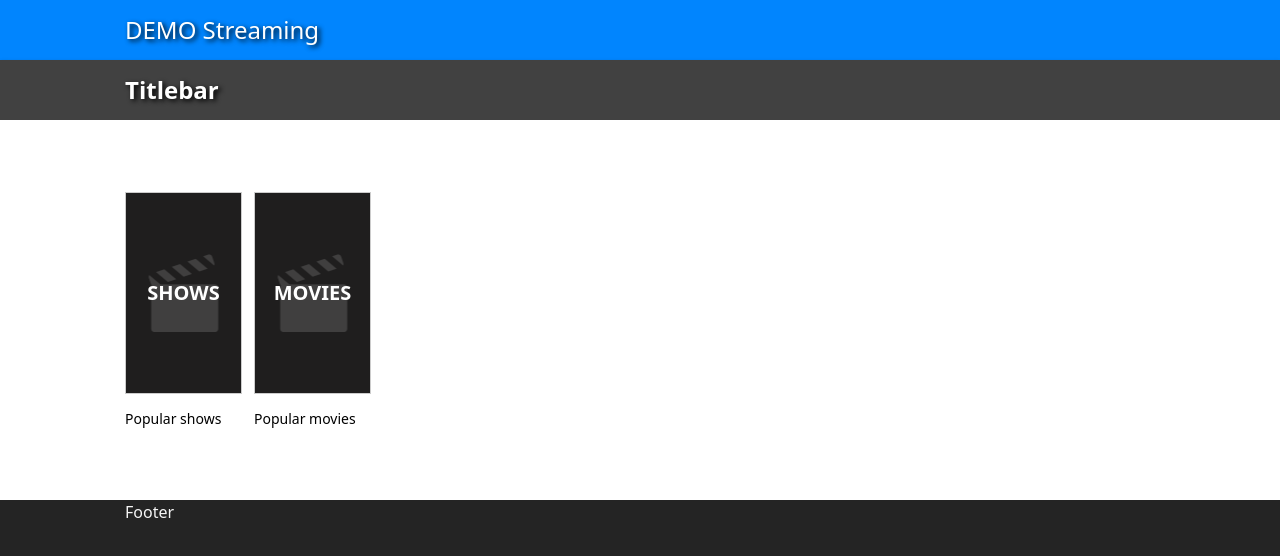
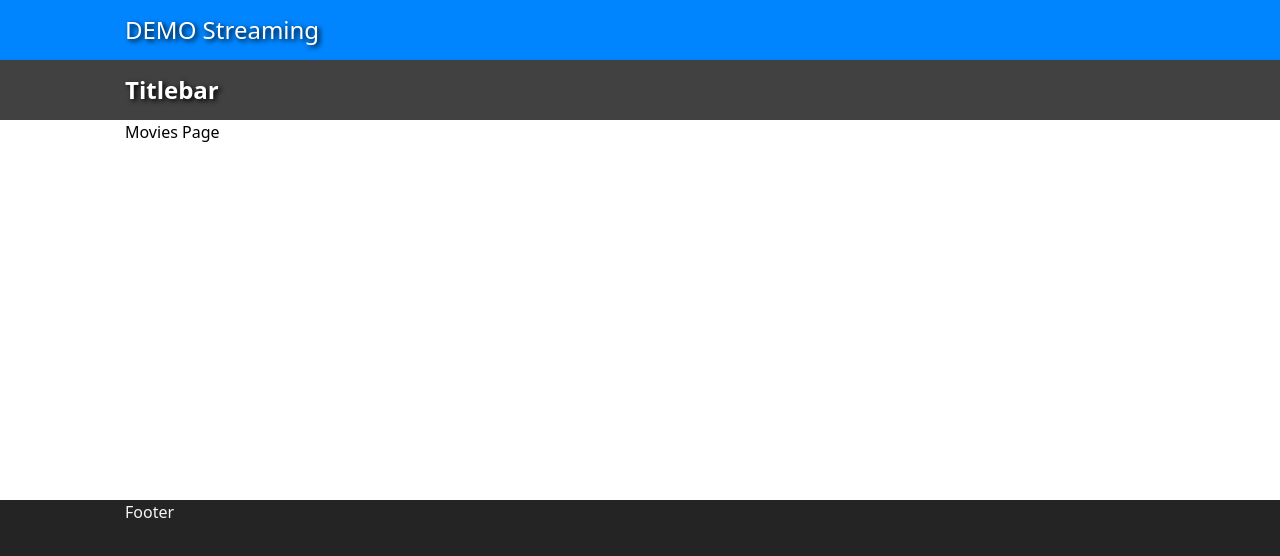
Before and after one commit to Alountk/neural-sandbox, a React (Vite) app in the folder tech-tests/chedoc-react-developer/: page /movies in a window 1280 px wide. Shown: the top 556 px of the page. Built offline with nearby package versions, Linux system fonts and the light colour scheme.

Commit message:
feat: add route

```diff
--- a/tech-tests/chedoc-react-developer/src/App.tsx
+++ b/tech-tests/chedoc-react-developer/src/App.tsx
@@ -1,7 +1,10 @@
+import { Route, Switch } from "wouter";
 import Footer from "./components/Footer/Footer";
 import Titlebar from "./components/Titlebar/Titlebar";
 import Topbar from "./components/Topbar/Topbar";
 import Home from "./pages/Home/Home";
+import Movies from "./pages/Movies/Movies";
+import Shows from "./pages/Shows/Shows";
 
 function App() {
   return (
@@ -9,7 +12,12 @@ function App() {
       <Topbar />
       <Titlebar />
       <main>
-        <Home />
+        <Switch>
+          {/* Add routes here if needed */}
+          <Route path="/" component={Home} />
+          <Route path="/movies" component={Movies} />
+          <Route path="/shows" component={Shows} />
+        </Switch>
       </main>
       <Footer />
     </>
--- a/tech-tests/chedoc-react-developer/src/pages/Home/Home.tsx
+++ b/tech-tests/chedoc-react-developer/src/pages/Home/Home.tsx
@@ -1,3 +1,4 @@
+import { Link } from "wouter";
 import styles from "./Home.module.css";
 
 const SECTIONS = {
@@ -10,9 +11,9 @@ export default function Home() {
     <section className={styles["home-section"]}>
       {Object.values(SECTIONS).map((section) => (
         <div key={section}>
-          <div className={styles["home-card"]}>
-            {section}
-          </div>
+          <Link href={`/${section}`}>
+            <div className={styles["home-card"]}>{section}</div>
+          </Link>
           <p className={styles["home-description"]}>{`Popular ${section}`}</p>
         </div>
       ))}
--- /dev/null
+++ b/tech-tests/chedoc-react-developer/src/pages/Movies/Movies.tsx
@@ -0,0 +1,7 @@
+export default function Movies() {
+    return (
+        <section>
+            Movies Page
+        </section>
+    )
+}
--- /dev/null
+++ b/tech-tests/chedoc-react-developer/src/pages/Shows/Shows.tsx
@@ -0,0 +1,7 @@
+export default function Shows() {
+    return (
+        <section>
+            Shows Page
+        </section>
+    )
+}
```
